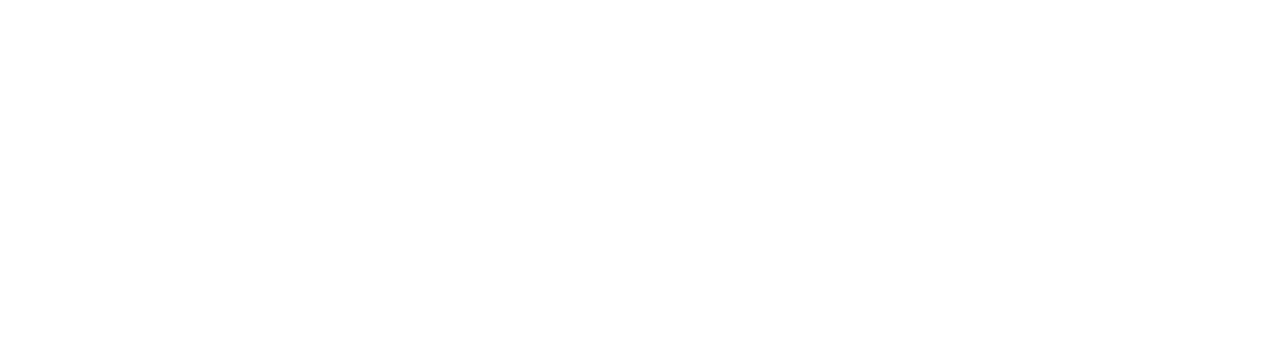
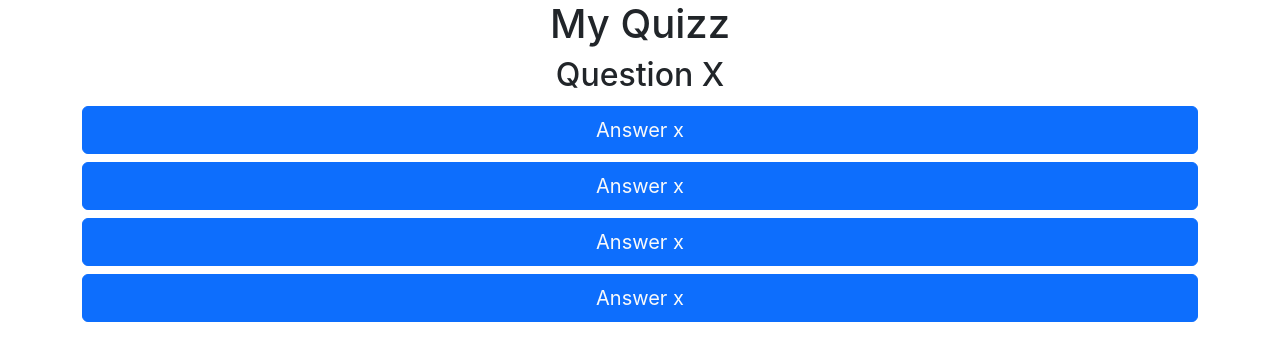
Before and after one commit to DWWM-Projects/TP-react-Quizz, a React (Create React App) app: page / in a window 1280 px wide. Shown: the top 360 px of the page. Built offline with nearby package versions, Linux system fonts and the light colour scheme.

Commit message:
Base front

```diff
--- a/src/App.js
+++ b/src/App.js
@@ -3,7 +3,23 @@
 function App() {
   return (
     <div>
+      <div className="container">
 
+        <div className="d-flex flex-column">
+          <div className="panelQuestion d-flex flex-column align-items-center">
+            <h1 id="title">My Quizz</h1>
+            <h2 id="question">Question X</h2>
+          </div>
+
+          <div className="panelAnswer d-flex flex-column">
+            <button className="btn btn-lg btn-primary text-light rounded my-1">Answer x</button>
+            <button className="btn btn-lg btn-primary text-light rounded my-1">Answer x</button>
+            <button className="btn btn-lg btn-primary text-light rounded my-1">Answer x</button>
+            <button className="btn btn-lg btn-primary text-light rounded my-1">Answer x</button>
+          </div>
+        </div>
+
+      </div>
     </div>
   );
 }
```
